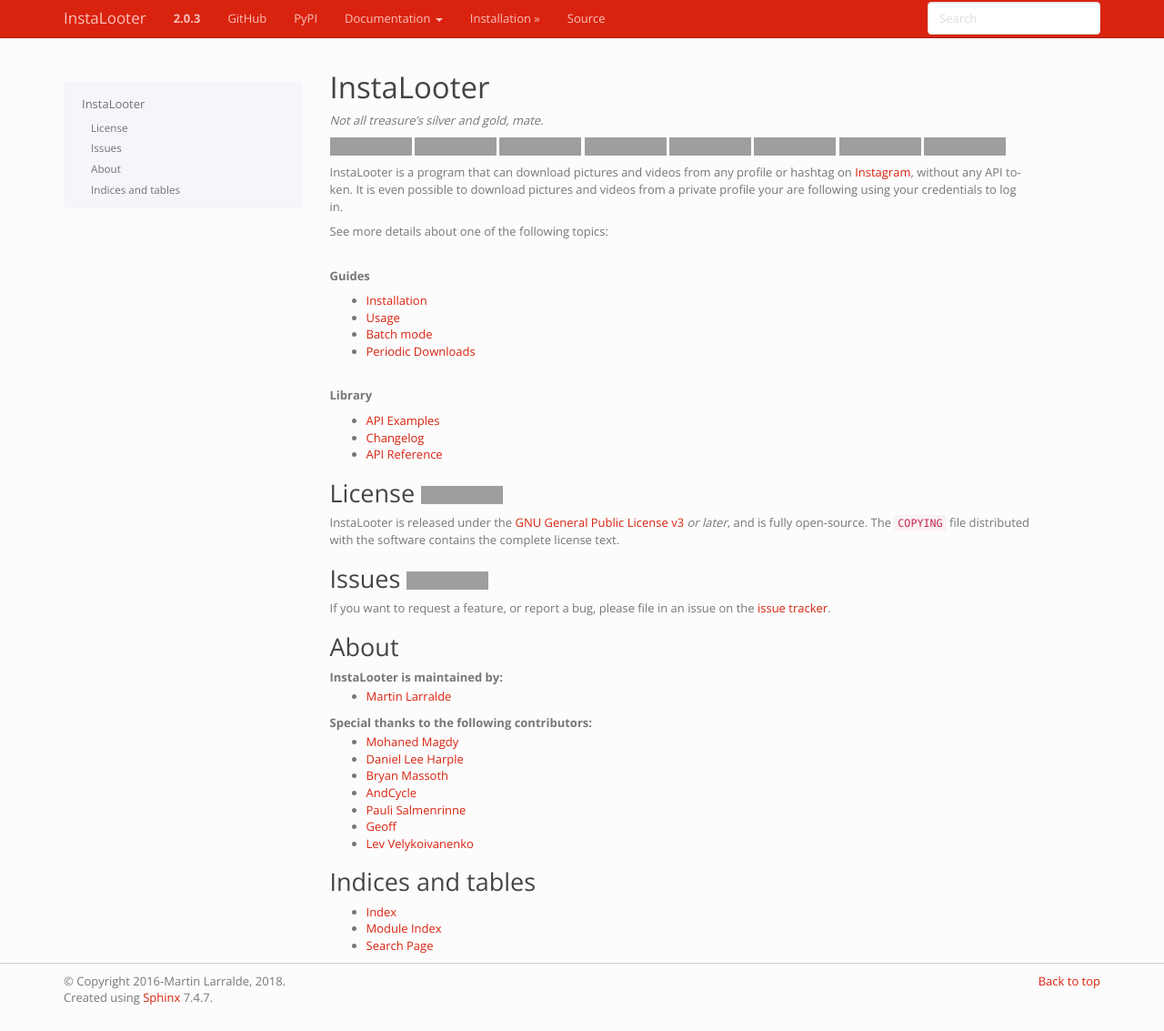
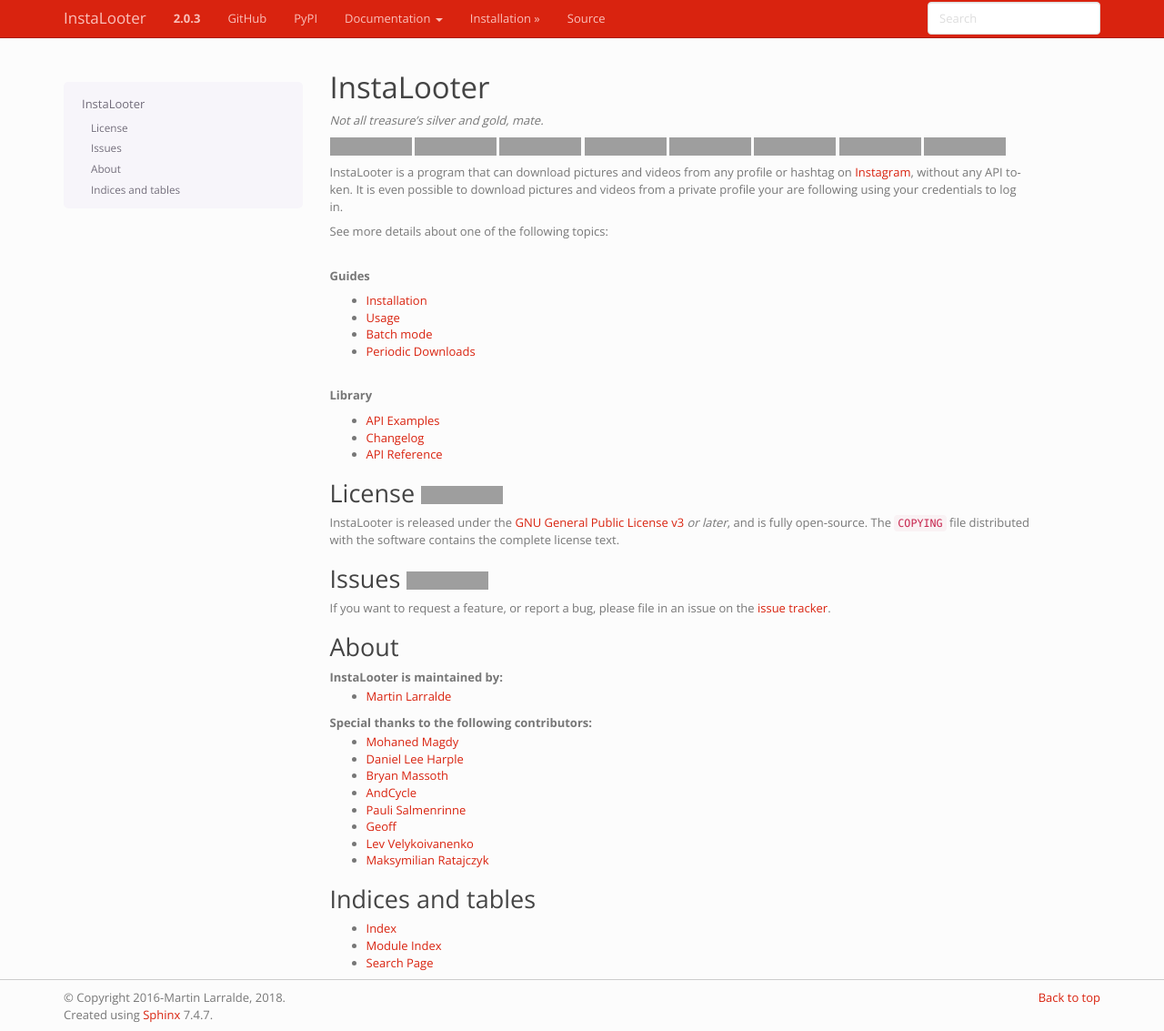
Before and after one commit to althonos/InstaLooter, a Sphinx documentation site: the page built from docs/source/index.rst, in a window 1280 px wide and 1133 px high, cut to the strip 0-1133 px from the top of the window. Shown: the whole strip at 91% size. Built offline with Sphinx 7.4.7, drawn with Linux system fonts in a browser that asks for light colours; the version number is read from the project's files by our own code; grey boxes are pictures that could not be loaded.

Commit message:
Add @mratajczyk to the contributors section in the docs [ci skip]

```diff
--- a/docs/source/index.rst
+++ b/docs/source/index.rst
@@ -62,7 +62,7 @@ Special thanks to the following contributors:
   * `Pauli Salmenrinne <https://github.com/susundberg>`_
   * `Geoff <https://github.com/gffde3>`_
   * `Lev Velykoivanenko <https://github.com/AbysmalBiscuit>`_
-
+  * `Maksymilian Ratajczyk <https://github.com/mratajczyk>`_
 
 Indices and tables
 ------------------
```
